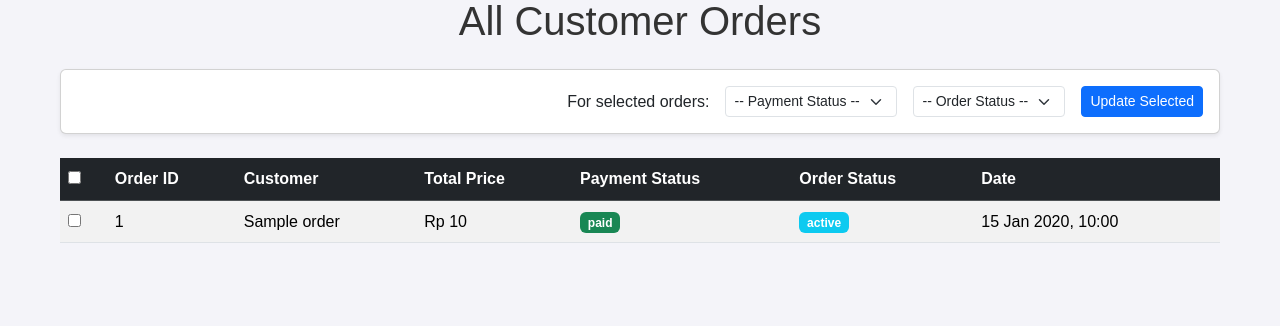
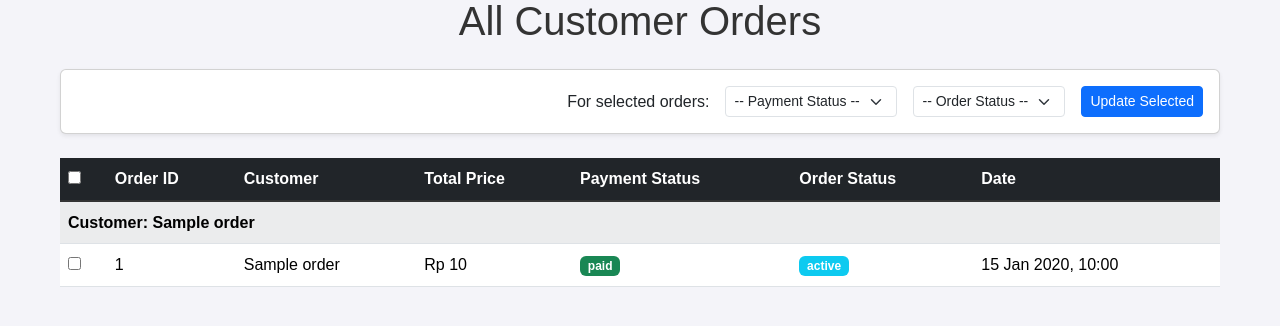
Before and after one commit to bit-8/rotibakarpakngah, a PHP site: page /admin_orders.php in a window 1280 px wide. Shown: the part 141-467 px from the top of the page. Run offline with PHP 8.4, Linux system fonts and the light colour scheme; the visitor is signed in with stand-in values (Sample User, id 1); tables that the repository leaves empty or names only in its code hold one stand-in row (values such as "Sample post").

```diff
--- a/admin_orders.php
+++ b/admin_orders.php
@@ -8,8 +8,8 @@ if (!isset($_SESSION['user_id']) || $_SESSION['role'] !== 'admin') {
     exit();
 }
 
-// Fetch all orders
-$orders_result = $conn->query("SELECT * FROM orders ORDER BY created_at DESC");
+// Fetch all orders, sorted by customer name then by date
+$orders_result = $conn->query("SELECT * FROM orders ORDER BY customer_name, created_at DESC");
 ?>
 <!DOCTYPE html>
 <html lang="en">
@@ -87,8 +87,21 @@ $orders_result = $conn->query("SELECT * FROM orders ORDER BY created_at DESC");
                         </tr>
                     </thead>
                     <tbody>
-                        <?php if ($orders_result && $orders_result->num_rows > 0): ?>
-                            <?php while($order = $orders_result->fetch_assoc()): ?>
+                        <?php
+                        $current_customer = null;
+                        if ($orders_result && $orders_result->num_rows > 0):
+                            while($order = $orders_result->fetch_assoc()):
+                                if ($current_customer !== $order['customer_name']):
+                                    $current_customer = $order['customer_name'];
+                        ?>
+                                    <tr class="table-group-divider">
+                                        <td colspan="7" class="bg-light fw-bold">
+                                            Customer: <?php echo htmlspecialchars($current_customer); ?>
+                                        </td>
+                                    </tr>
+                        <?php
+                                endif;
+                        ?>
                                 <tr>
                                     <td><input type="checkbox" name="order_ids[]" value="<?php echo $order['id']; ?>" class="order-checkbox"></td>
                                     <td><?php echo $order['id']; ?></td>
```
